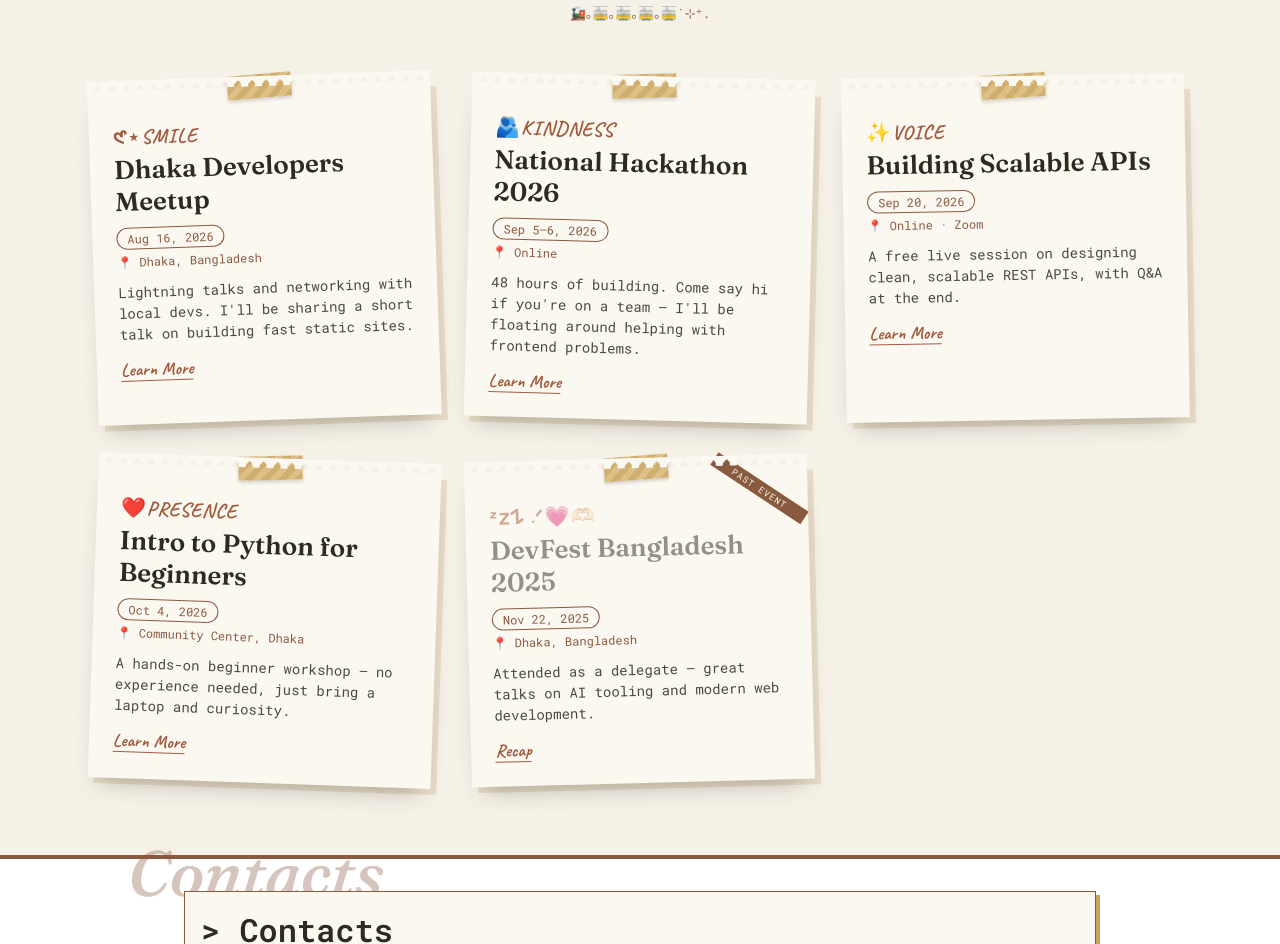
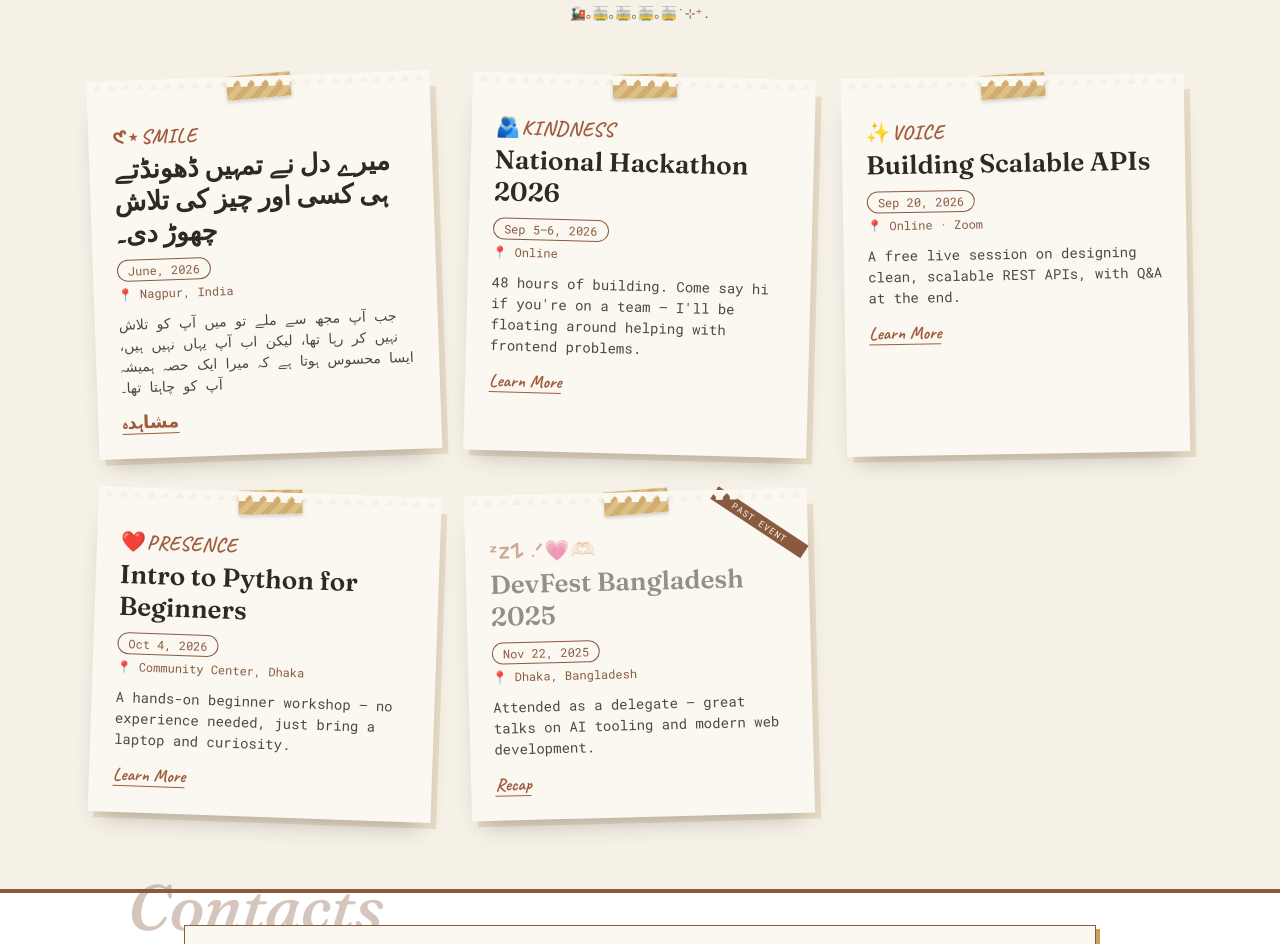
Before and after one commit to saudsync/personalweb, a website: page index.html in a window 1280 px wide. Shown: the part 829-1773 px from the top of the page. Drawn offline with Linux system fonts and the light colour scheme.

Commit message:
Update index.html

```diff
--- a/index.html
+++ b/index.html
@@ -102,16 +102,15 @@
             <div class="event-card">
               <div class="event-tape"></div>
               <p class="event-kind">𑣲⋆smile</p>
-              <h3 class="event-title">Dhaka Developers Meetup</h3>
+              <h3 class="event-title">میرے دل نے تمہیں ڈھونڈتے ہی کسی اور چیز کی تلاش چھوڑ دی۔</h3>
               <div class="event-meta">
-                <span class="event-date">Aug 16, 2026</span>
-                <span class="event-location">📍 Dhaka, Bangladesh</span>
+                <span class="event-date">June, 2026</span>
+                <span class="event-location">📍 Nagpur, India</span>
               </div>
               <p class="event-desc">
-                Lightning talks and networking with local devs. I'll be
-                sharing a short talk on building fast static sites.
+                جب آپ مجھ سے ملے تو میں آپ کو تلاش نہیں کر رہا تھا، لیکن اب آپ یہاں نہیں ہیں، ایسا محسوس ہوتا ہے کہ میرا ایک حصہ ہمیشہ آپ کو چاہتا تھا۔
               </p>
-              <a class="event-link" href="#" target="_blank">Learn More</a>
+              <a class="event-link" href="#" target="_blank">مشاہدہ</a>
             </div>
 
             <div class="event-card">
```
